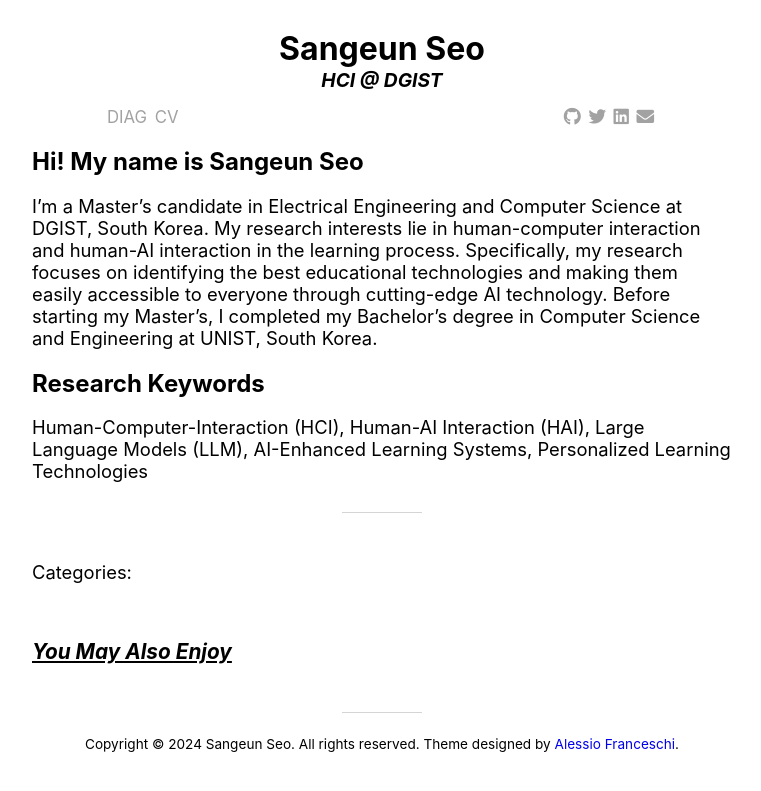
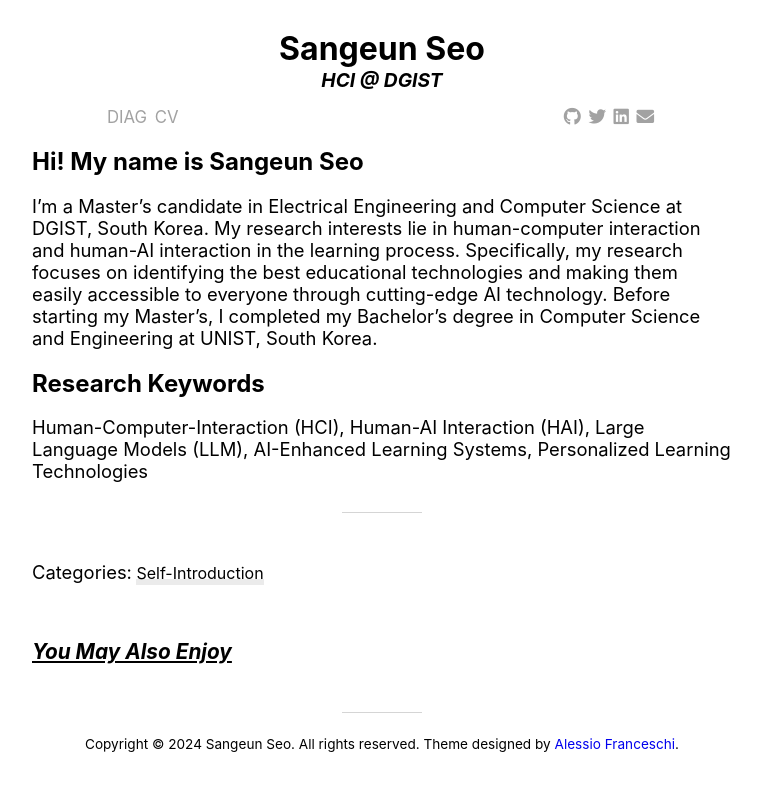
Before and after one commit to seseo98/my-homepage, a Jekyll site: the page built from _posts/2020-05-21-this-is-yamt.md, in a window 1280 px wide. Shown: the top 791 px of the page, without its empty margins (258-1019 px from the left). Built offline with Jekyll 4.4.1, drawn with Linux system fonts in a browser that asks for light colours; nearby versions of some CDN libraries; comment, search, counter and statistics services are not loaded.

Commit message:
Update 2020-05-21-this-is-yamt.md

```diff
--- a/_posts/2020-05-21-this-is-yamt.md
+++ b/_posts/2020-05-21-this-is-yamt.md
@@ -1,6 +1,7 @@
 ---
 title: Hi! My name is Sangeun Seo
 layout: post
+categories: [Self-Introduction]
 image: /assets/img/logo.jpg
 description: "I'm a M.S. Student at DGIST, working with Dr. Jean Song as a member of DIAG."
 ---
```
